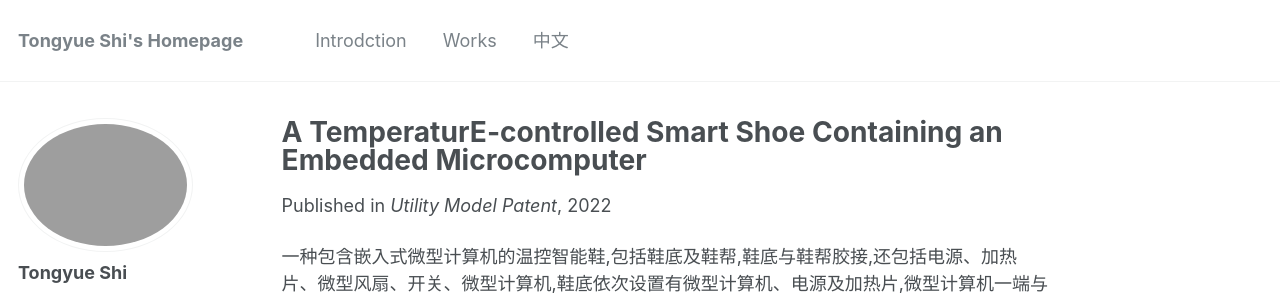
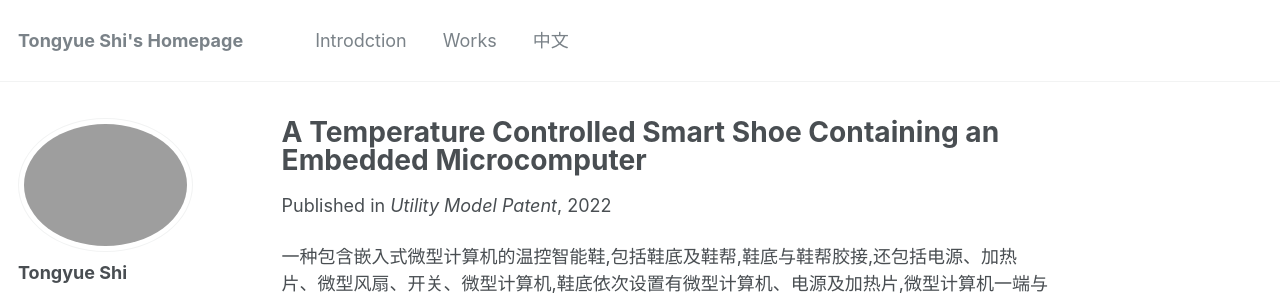
Before and after one commit to perfectboy666/perfectboy666.github.io, a Jekyll site: the page built from _publications/patent2.md, in a window 1280 px wide and 1055 px high. Shown: the top 296 px of the window. Built offline with Jekyll 4.4.1, drawn with Linux system fonts in a browser that asks for light colours.

```diff
--- a/_publications/patent2.md
+++ b/_publications/patent2.md
@@ -1,5 +1,5 @@
 ---
-title: "A TemperaturE-controlled Smart Shoe Containing an Embedded Microcomputer"
+title: "A Temperature Controlled Smart Shoe Containing an Embedded Microcomputer"
 collection: publications
 permalink: /publication/patent2
 excerpt: 'Tongyue Shi and Min Cao'
```
